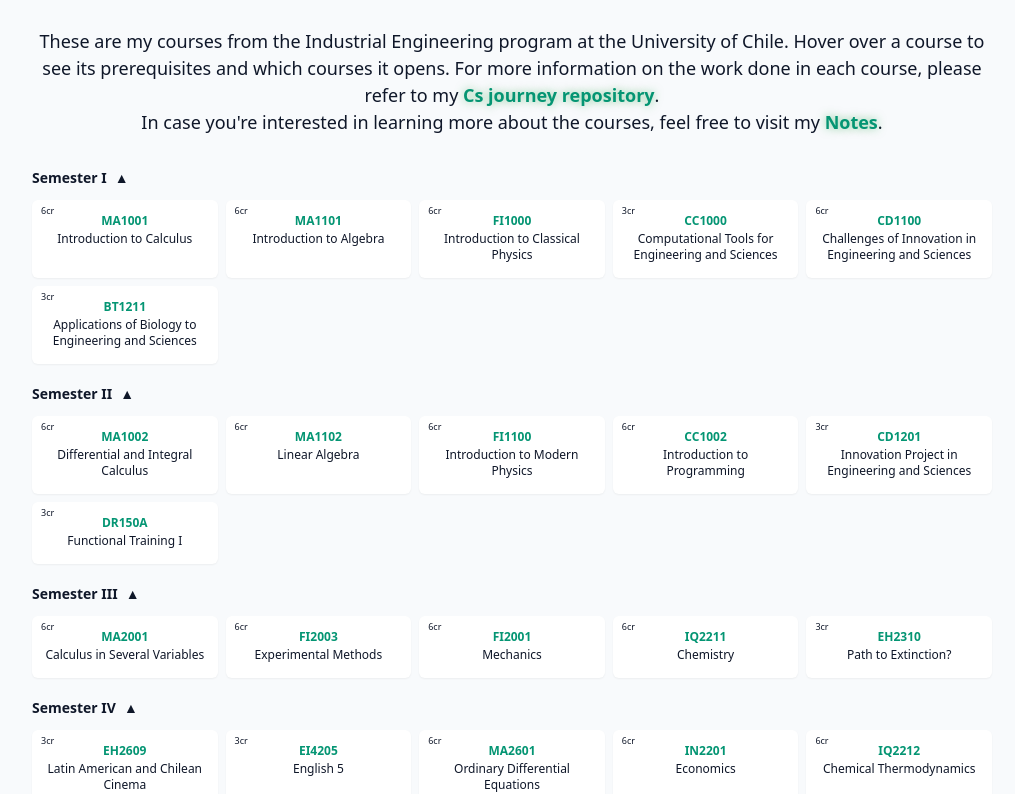
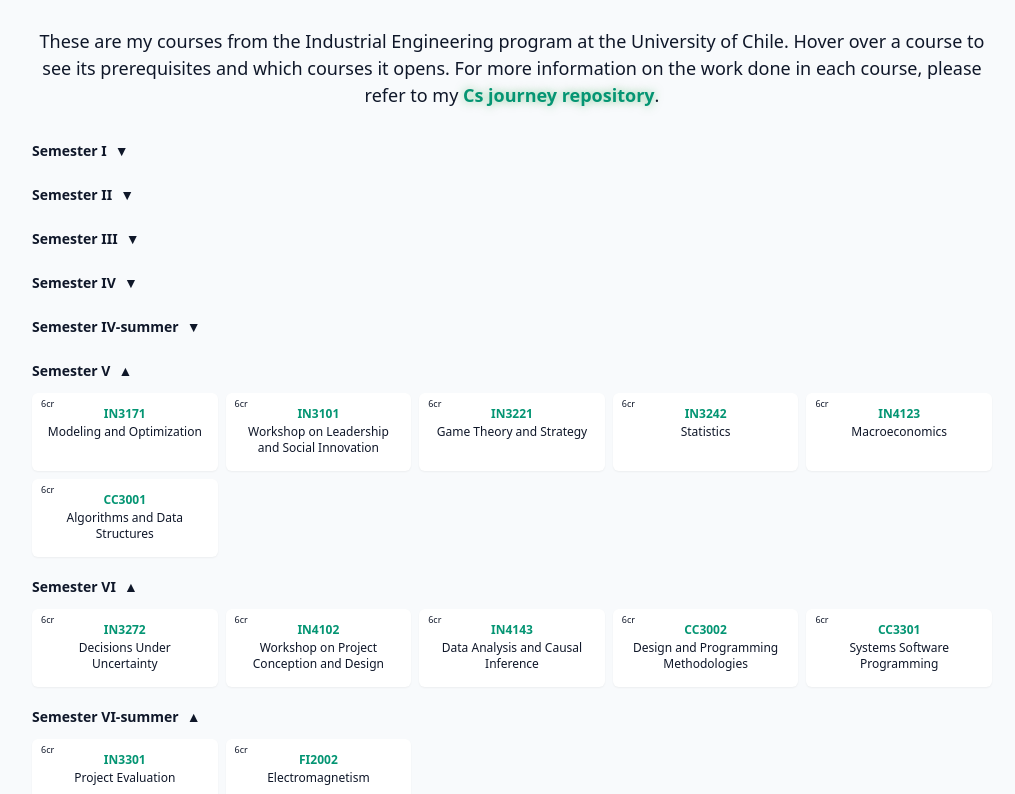
Before and after one commit to AdolfoRV/adolforv.github.io, a React (Vite) app: page / in a window 1280 px wide. Shown: the part 1792-2586 px from the top of the page, without its empty margins (128-1143 px from the left). Built offline with nearby package versions, Linux system fonts and the light colour scheme.

Commit message:
feat(curriculum): enhance CurriculumSection with semester collapse functionality and improve course hover interactions

```diff
--- a/src/components/home/curriculum/CurriculumSection.jsx
+++ b/src/components/home/curriculum/CurriculumSection.jsx
@@ -2,9 +2,20 @@ import { useState } from "react";
 import coursesData from "@/data/courses.json";
 import { CourseCard } from "./CourseCard";
 
+const COLLAPSED_SEMESTERS = new Set(["I", "II", "III", "IV", "IV-summer"]);
+
+/**
+ * Displays the curriculum grid grouped by semester and highlights prerequisite relationships on hover.
+ */
 export const CurriculumSection = () => {
+  // Hold the code of the course currently hovered in any semester.
   const [hovered, setHovered] = useState(null);
-  const [openSemesters, setOpenSemesters] = useState(() => coursesData.map(() => true));
+  // Track which semesters are expanded; initialise with every semester open.
+  const [openSemesters, setOpenSemesters] = useState(() =>
+    coursesData.map((semester) => !COLLAPSED_SEMESTERS.has(semester.semester))
+  );
+
+  // Helper to locate a full course object by its course code across all semesters.
   const findCourseByCode = (code) => {
     for (const sem of coursesData) {
       const found = sem.courses.find((c) => c.code === code);
@@ -22,15 +33,17 @@ export const CurriculumSection = () => {
 				<p className="mb-8">
 					These are my courses from the Industrial Engineering program at the University of Chile. Hover over a course to see its prerequisites and which courses it opens.
 					For more information on the work done in each course, please refer to my <a href="https://github.com/AdolfoRV/Cs-journey" target="_blank" className="text-glow text-primary font-bold">Cs journey repository</a>.
-					<br />
-					In case you're interested in learning more about the courses, feel free to visit my <a href="/notes" className="text-glow text-primary font-bold">Notes</a>.
+					{/* <br />
+					In case you're interested in learning more about the courses, feel free to visit my <Link href="/notes" className="text-glow text-primary font-bold">Notes</Link>. */}
 				</p>
 
         <div className="flex flex-col gap-5">
+          {/* Iterate over semesters to build collapsible groups. */}
           {coursesData.map((semester, semIdx) => (
             <div key={semIdx} className="flex flex-col gap-2">
               <h3
                 className="font-semibold text-sm mb-1 cursor-pointer select-none flex items-center gap-2"
+                // Toggle the visibility of the current semester when the heading is clicked.
                 onClick={() => setOpenSemesters((prev) => prev.map((v, i) => i === semIdx ? !v : v))}
               >
                 <span>Semester {semester.semester}</span>
@@ -39,8 +52,11 @@ export const CurriculumSection = () => {
               {openSemesters[semIdx] && (
                 <div className="grid grid-cols-2 sm:grid-cols-3 md:grid-cols-4 lg:grid-cols-5 gap-2">
                   {semester.courses.map((course, idx) => {
+                    // Retrieve the full hovered course object to derive its relationships.
                     const hoveredCourse = hovered ? findCourseByCode(hovered) : null;
+                    // Determine if the currently rendered course is a prerequisite of the hovered one.
                     const isPrereq = hoveredCourse && Array.isArray(hoveredCourse.prerequisites) && hoveredCourse.prerequisites.includes(course.code);
+                    // Determine if the hovered course unlocks the currently rendered course.
                     const isOpened = hoveredCourse && Array.isArray(hoveredCourse.opensCourses) && hoveredCourse.opensCourses.includes(course.code);
                     return (
                       <CourseCard
```
Also changed, not shown: src/App.jsx (line endings or trailing spaces).
